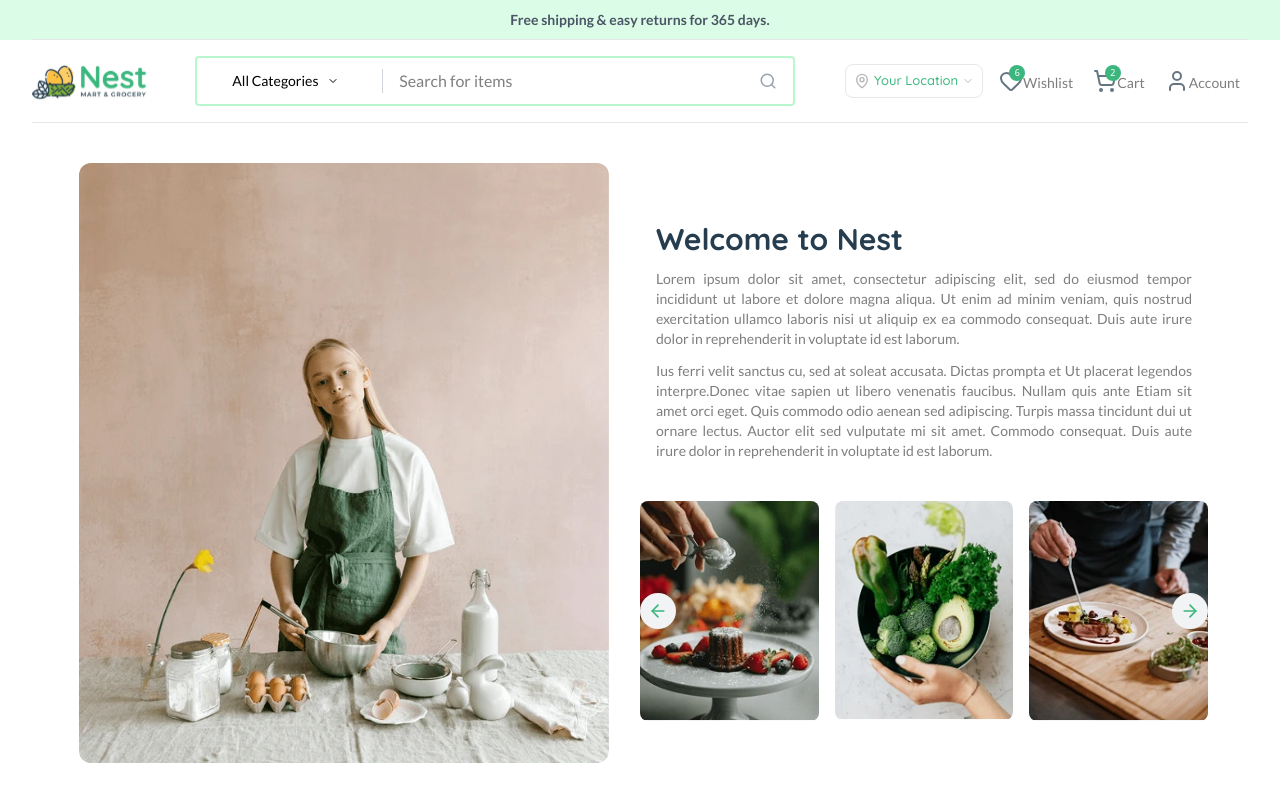
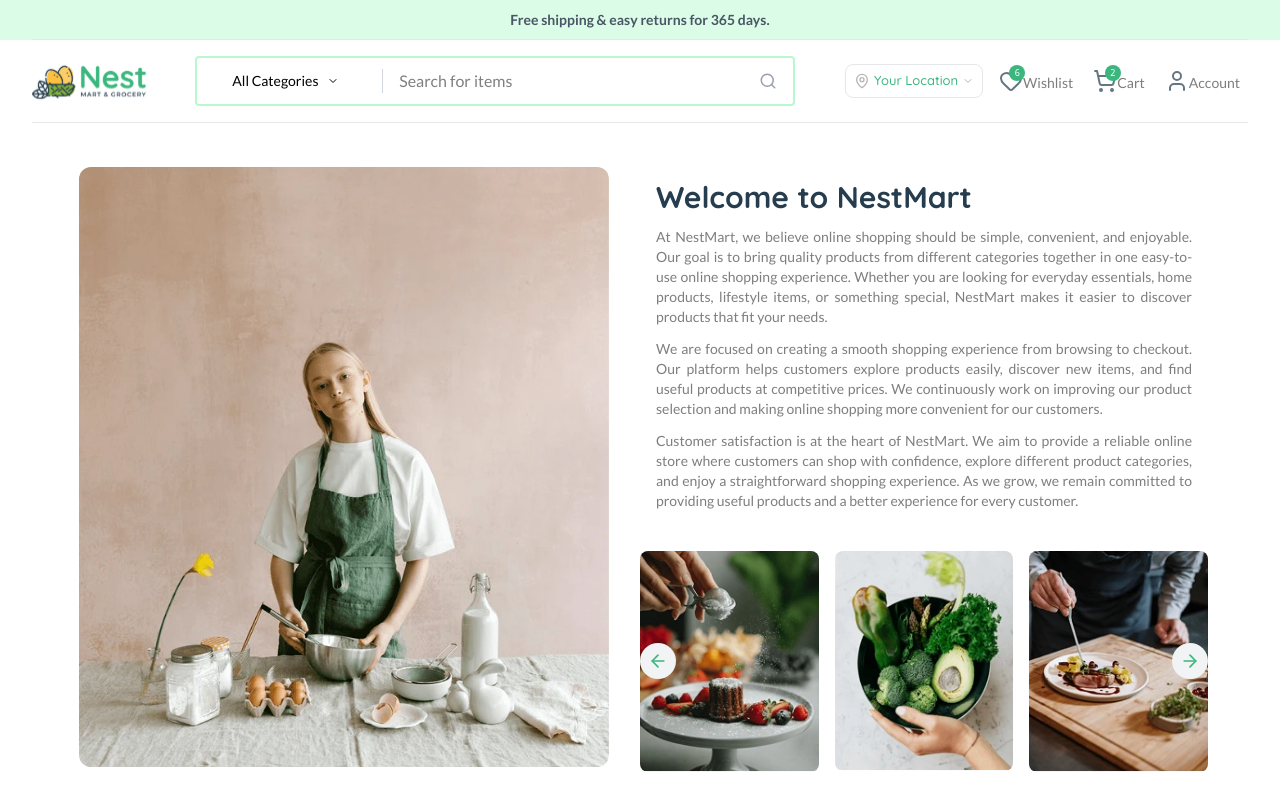
Before and after one commit to hshehriyaralam/NestMart, a React (Vite) app: page /about in a window 1280 px wide. Shown: the top 800 px of the page. Built offline with nearby package versions, Linux system fonts and the light colour scheme.

Commit message:
add more text

```diff
--- a/index.html
+++ b/index.html
@@ -1,6 +1,10 @@
 <!doctype html>
 <html lang="en">
   <head>
+    <meta
+    name="google-site-verification"
+    content="googleae58022b8d0d2137.html"
+  />
     <meta charset="UTF-8" />
 
     <link rel="icon" type="image/svg+xml" href="Header-Logo.svg" />
--- a/src/components/about/welcomeToNest.tsx
+++ b/src/components/about/welcomeToNest.tsx
@@ -1,5 +1,4 @@
 import "swiper/css";
-// import "swiper/css/bundle";
 import { ArrowLeft, ArrowRight } from "lucide-react";
 
 import { Swiper, SwiperSlide } from "swiper/react";
@@ -7,12 +6,30 @@ import { Navigation } from "swiper/modules";
 
 const WelcomeToNest = () => {
   const slides = [
-    "/about/about-2.webp",
-    "/about/about-3.webp",
-    "/about/about-4.webp",
-    "/about/about-2.webp",
-    "/about/about-3.webp",
-    "/about/about-4.webp",
+    {
+      src: "/about/about-2.webp",
+      alt: "NestMart online shopping products",
+    },
+    {
+      src: "/about/about-3.webp",
+      alt: "NestMart quality products and shopping experience",
+    },
+    {
+      src: "/about/about-4.webp",
+      alt: "NestMart products for everyday needs",
+    },
+    {
+      src: "/about/about-2.webp",
+      alt: "NestMart online store product collection",
+    },
+    {
+      src: "/about/about-3.webp",
+      alt: "NestMart lifestyle and household products",
+    },
+    {
+      src: "/about/about-4.webp",
+      alt: "NestMart shopping collection",
+    },
   ];
 
   return (
@@ -22,7 +39,7 @@ const WelcomeToNest = () => {
       <div className="w-full lg:w-1/2 flex justify-center">
         <img
           src="/about/106.webp"
-          alt="about_image"
+          alt="NestMart online shopping experience"
           className="rounded-xl w-full max-w-[530px] h-auto lg:h-[600px] object-cover"
           loading="lazy"
         />
@@ -33,17 +50,35 @@ const WelcomeToNest = () => {
 
         {/* Text */}
         <div className="p-4 flex flex-col gap-y-3">
-          <h1 className="font-heading text-2xl lg:text-3xl">
-            Welcome to Nest
-          </h1>
+          <h2 className="font-heading text-2xl lg:text-3xl">
+            Welcome to NestMart
+          </h2>
 
           <p className="font-lato text-sm text-accent leading-5 text-justify">
-            Lorem ipsum dolor sit amet, consectetur adipiscing elit, sed do eiusmod tempor incididunt ut labore et dolore magna aliqua. Ut enim ad minim veniam, quis nostrud exercitation ullamco laboris nisi ut aliquip ex ea commodo consequat. Duis aute irure dolor in reprehenderit in voluptate id est laborum.
-
+            At NestMart, we believe online shopping should be simple,
+            convenient, and enjoyable. Our goal is to bring quality products
+            from different categories together in one easy-to-use online
+            shopping experience. Whether you are looking for everyday
+            essentials, home products, lifestyle items, or something special,
+            NestMart makes it easier to discover products that fit your needs.
           </p>
 
           <p className="font-lato text-sm text-accent leading-5 text-justify">
-            Ius ferri velit sanctus cu, sed at soleat accusata. Dictas prompta et Ut placerat legendos interpre.Donec vitae sapien ut libero venenatis faucibus. Nullam quis ante Etiam sit amet orci eget. Quis commodo odio aenean sed adipiscing. Turpis massa tincidunt dui ut ornare lectus. Auctor elit sed vulputate mi sit amet. Commodo consequat. Duis aute irure dolor in reprehenderit in voluptate id est laborum.
+            We are focused on creating a smooth shopping experience from
+            browsing to checkout. Our platform helps customers explore
+            products easily, discover new items, and find useful products at
+            competitive prices. We continuously work on improving our product
+            selection and making online shopping more convenient for our
+            customers.
+          </p>
+
+          <p className="font-lato text-sm text-accent leading-5 text-justify">
+            Customer satisfaction is at the heart of NestMart. We aim to
+            provide a reliable online store where customers can shop with
+            confidence, explore different product categories, and enjoy a
+            straightforward shopping experience. As we grow, we remain
+            committed to providing useful products and a better experience for
+            every customer.
           </p>
         </div>
 
@@ -51,8 +86,12 @@ const WelcomeToNest = () => {
         <div className="relative w-full">
 
           {/* LEFT ARROW */}
-          <div className="custom-prev absolute left-0 top-1/2 -translate-y-1/2 z-50
-              bg-[#F2F3F4] w-9 h-9 flex items-center justify-center rounded-full cursor-pointer">
+          <div
+            className="custom-prev absolute left-0 top-1/2 -translate-y-1/2 z-50
+            bg-[#F2F3F4] w-9 h-9 flex items-center justify-center
+            rounded-full cursor-pointer"
+            aria-label="Previous products"
+          >
             <ArrowLeft className="text-primary w-5" />
           </div>
 
@@ -66,22 +105,37 @@ const WelcomeToNest = () => {
               nextEl: ".custom-next",
             }}
             breakpoints={{
-              0: { slidesPerView: 1 },
-              640: { slidesPerView: 2 },
-              1024: { slidesPerView: 3 },
+              0: {
+                slidesPerView: 1,
+              },
+              640: {
+                slidesPerView: 2,
+              },
+              1024: {
+                slidesPerView: 3,
+              },
             }}
             className="px-10"
           >
             {slides.map((slide, index) => (
               <SwiperSlide key={index}>
-                <img src={slide} alt={`slide_${index}`} className="w-full rounded-lg" />
+                <img
+                  src={slide.src}
+                  alt={slide.alt}
+                  className="w-full rounded-lg"
+                  loading="lazy"
+                />
               </SwiperSlide>
             ))}
           </Swiper>
 
           {/* RIGHT ARROW */}
-          <div className="custom-next absolute right-0 top-1/2 -translate-y-1/2 z-50
-              bg-[#F2F3F4] w-9 h-9 flex items-center justify-center rounded-full cursor-pointer">
+          <div
+            className="custom-next absolute right-0 top-1/2 -translate-y-1/2 z-50
+            bg-[#F2F3F4] w-9 h-9 flex items-center justify-center
+            rounded-full cursor-pointer"
+            aria-label="Next products"
+          >
             <ArrowRight className="text-primary w-5" />
           </div>
 
```
